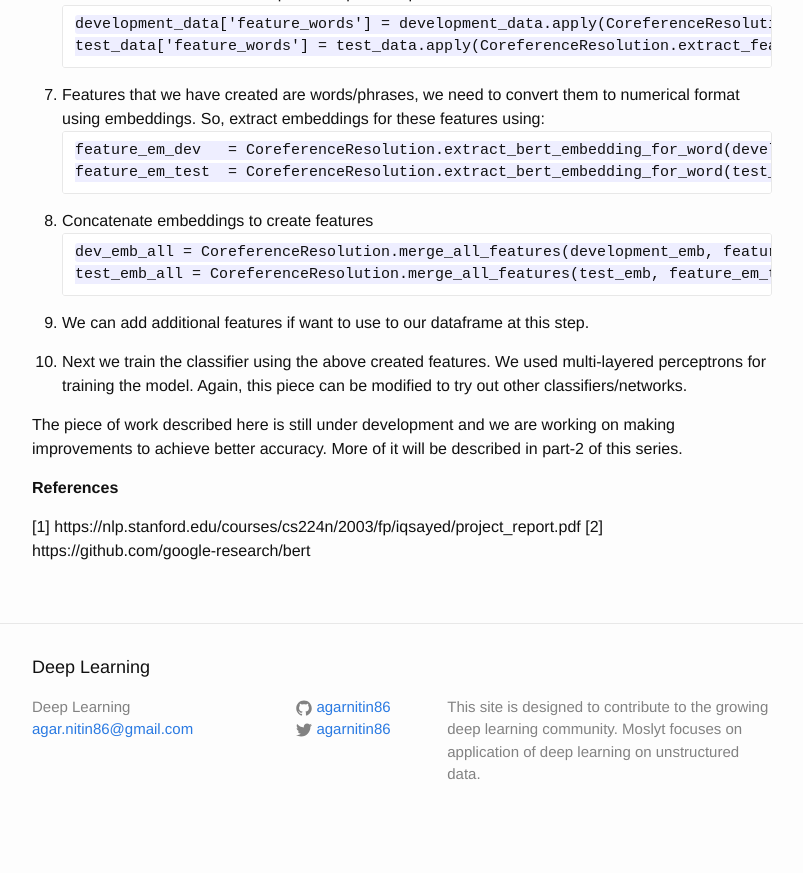
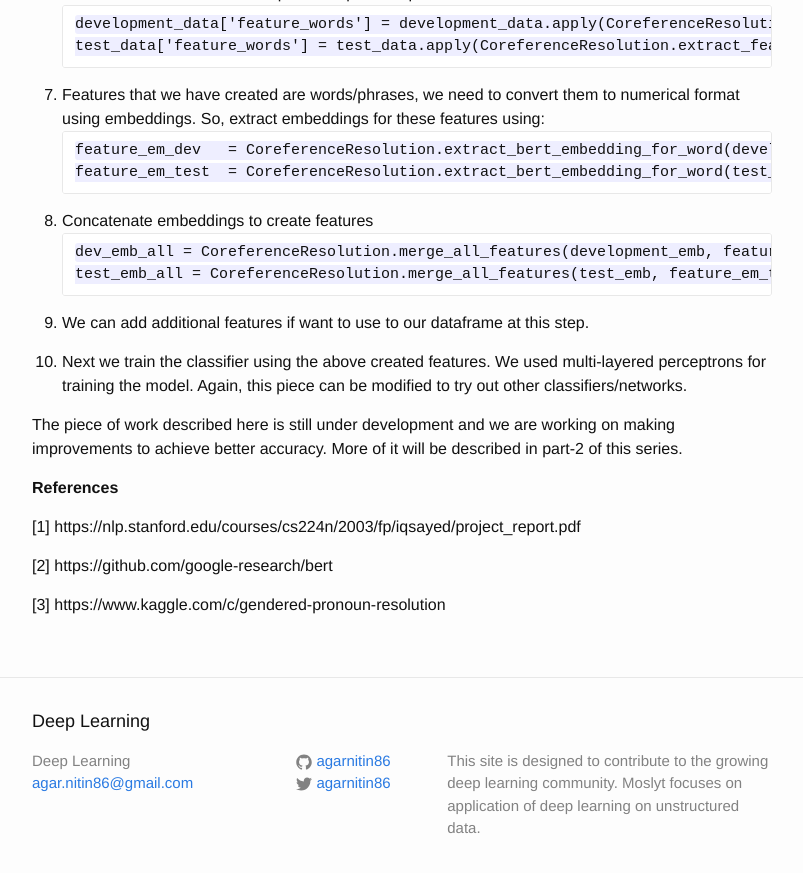
Before and after one commit to agarnitin86/agarnitin86.github.io, a Jekyll site: the page built from _posts/2019-11-23-coreference-resolution.markdown, in a window 1280 px wide and 900 px high, scrolled down 2176 px. Shown: the top 873 px of the window, without its empty margins (238-1041 px from the left). Built offline with Jekyll 4.4.1, drawn with Linux system fonts in a browser that asks for light colours; before the commit the page ends 3022 px from its top, so only the background shows below that.

Commit message:
Update 2019-11-23-coreference-resolution.markdown

```diff
--- a/_posts/2019-11-23-coreference-resolution.markdown
+++ b/_posts/2019-11-23-coreference-resolution.markdown
@@ -95,7 +95,10 @@ The piece of work described here is still under development and we are working o
 **References**
 
 [1] https://nlp.stanford.edu/courses/cs224n/2003/fp/iqsayed/project_report.pdf
+
 [2] https://github.com/google-research/bert
+
+[3] https://www.kaggle.com/c/gendered-pronoun-resolution
 
 [BERT_Large_Uncased]: https://storage.googleapis.com/bert_models/2019_05_30/wwm_uncased_L-24_H-1024_A-16.zip
 [BERT_Large_Cased]: https://storage.googleapis.com/bert_models/2019_05_30/wwm_cased_L-24_H-1024_A-16.zip
```
